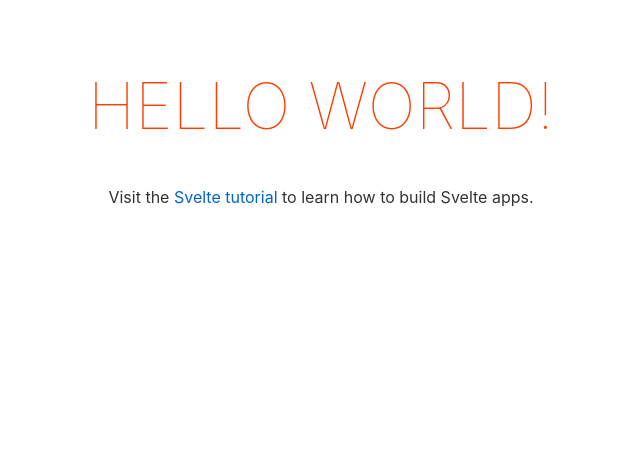
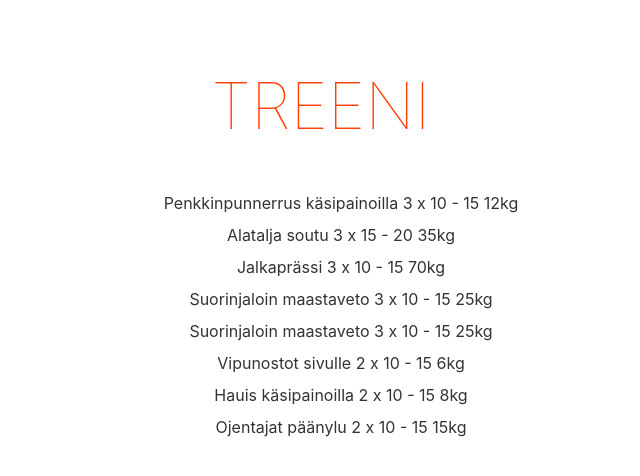
Before and after one commit to mlackman/exerciseapp, a Svelte app: page / in a window 1280 px wide. Shown: the top 476 px of the page, without its empty margins (319-959 px from the left). Built offline with nearby package versions, Linux system fonts and the light colour scheme.

Commit message:
render exercises

```diff
--- a/src/App.svelte
+++ b/src/App.svelte
@@ -1,12 +1,48 @@
 <script>
-	export let name;
+    let exercises = [
+        {
+            "name": "Penkkinpunnerrus käsipainoilla",
+            "repeats": "3 x 10 - 15",
+            "weight": "12kg",
+        },
+        {
+            "name": "Alatalja soutu",
+            "repeats": "3 x 15 - 20",
+            "weight": "35kg",
+        },
+        {
+            "name": "Jalkaprässi",
+            "repeats": "3 x 10 - 15",
+            "weight": "70kg",
+        },
+        {
+            "name": "Suorinjaloin maastaveto",
+            "repeats": "3 x 10 - 15",
+            "weight": "25kg",
+        },
+        {
+            "name": "Suorinjaloin maastaveto",
+            "repeats": "3 x 10 - 15",
+            "weight": "25kg",
+        },
+        {
+            "name": "Vipunostot sivulle",
+            "repeats": "2 x 10 - 15",
+            "weight": "6kg",
+        },
+        {
+            "name": "Hauis käsipainoilla",
+            "repeats": "2 x 10 - 15",
+            "weight": "8kg",
+        },
+        {
+            "name": "Ojentajat päänylu",
+            "repeats": "2 x 10 - 15",
+            "weight": "15kg",
+        },
+
+    ]
 </script>
-
-<main>
-	<h1>Hello {name}!</h1>
-	<p>Visit the <a href="https://svelte.dev/tutorial">Svelte tutorial</a> to learn how to build Svelte apps.</p>
-</main>
-
 <style>
 	main {
 		text-align: center;
@@ -14,6 +50,10 @@
 		max-width: 240px;
 		margin: 0 auto;
 	}
+    ul {
+        line-height: 2em;
+        list-style: None;
+    }
 
 	h1 {
 		color: #ff3e00;
@@ -28,3 +68,16 @@
 		}
 	}
 </style>
+
+<main>
+	<h1>Treeni</h1>
+
+    <ul>
+        {#each exercises as exercise}
+
+        <li><span class="exercise-name">{exercise.name}</span> {exercise.repeats} <span>{exercise.weight}</span></li>
+
+        {/each}
+
+    </ul>
+</main>
```
